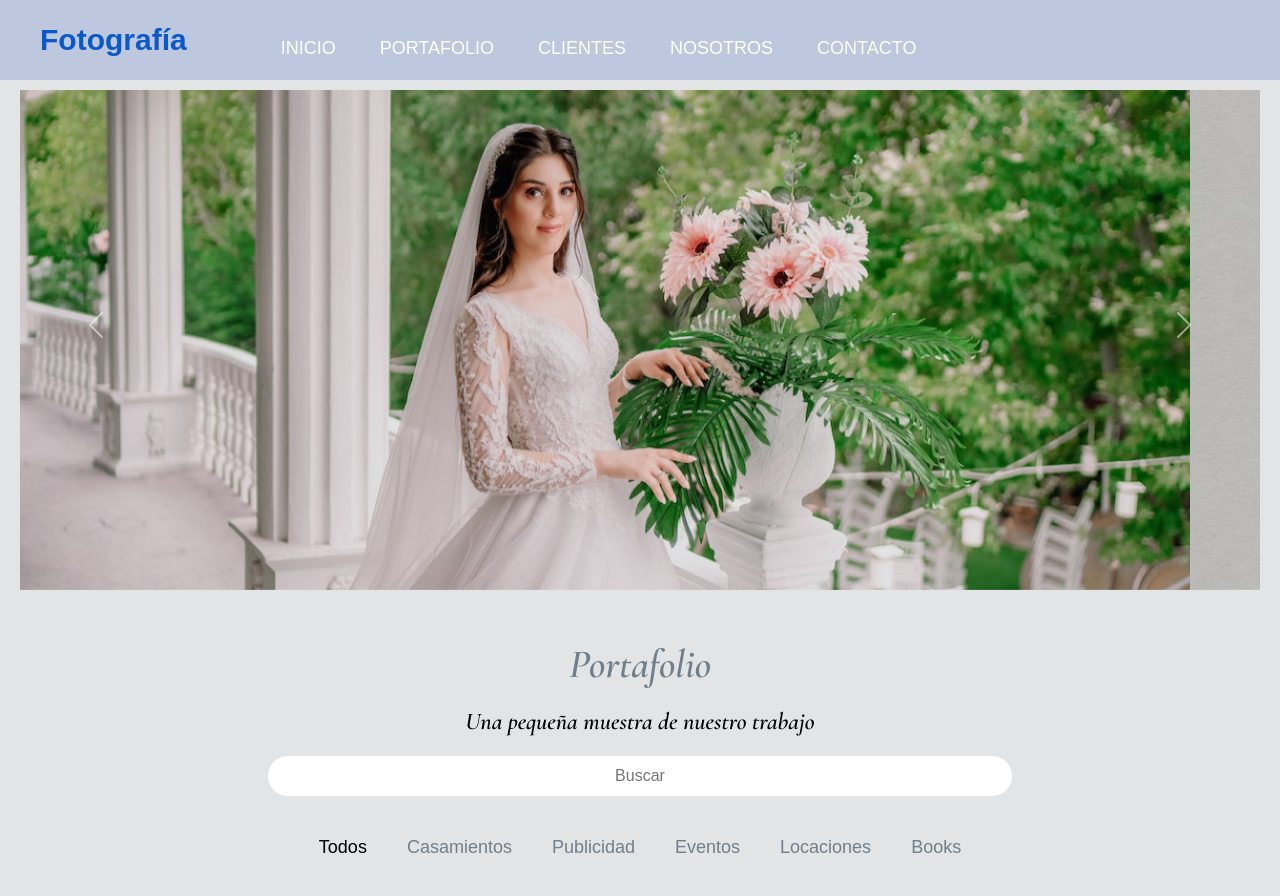
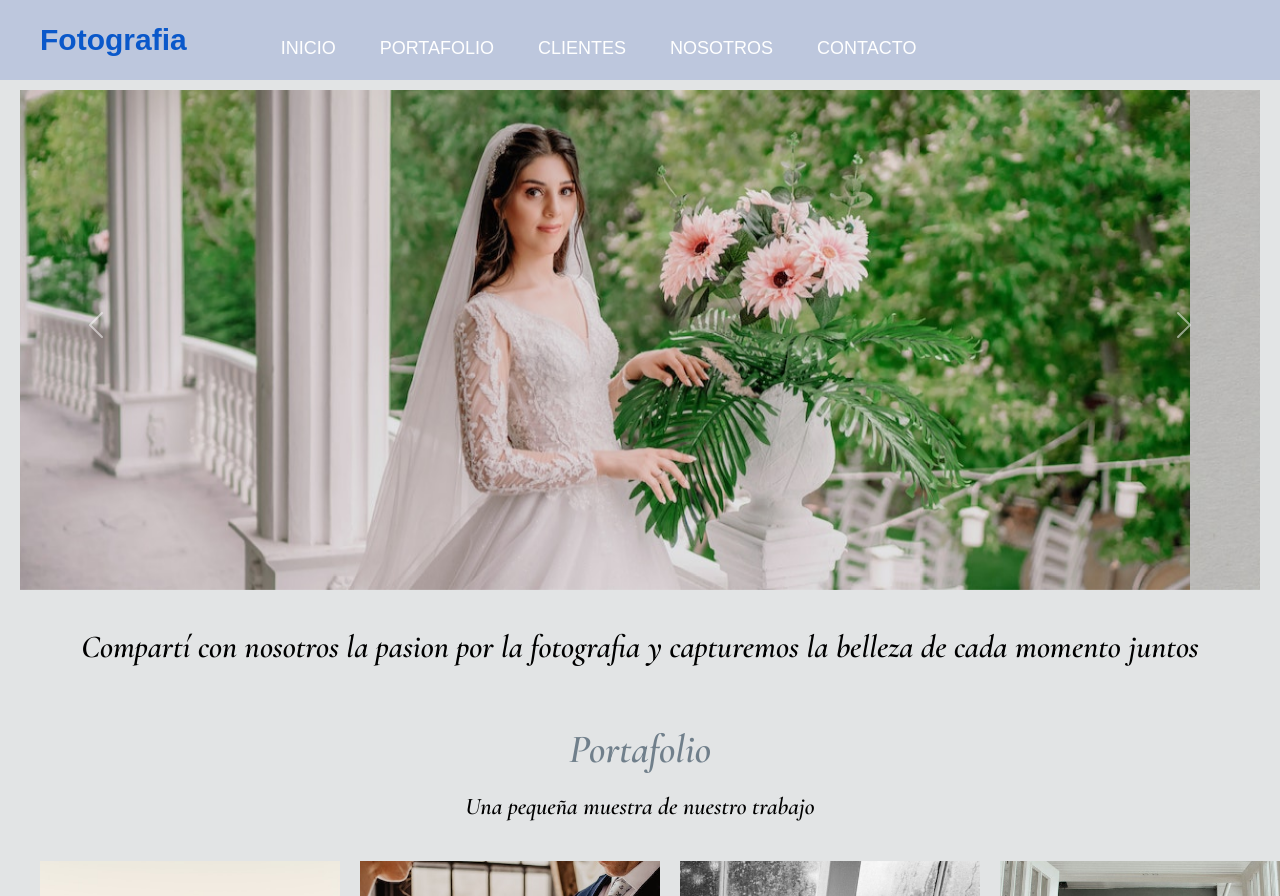
Before and after one commit to ValderreyMicaela/TPO, a plain HTML site: page INDEX.HTML in a window 1280 px wide. Shown: the top 896 px of the page. Drawn offline with nearby package versions, Linux system fonts and the light colour scheme.

Commit message:
Add files via upload

```diff
--- a/INDEX.HTML
+++ b/INDEX.HTML
@@ -4,7 +4,7 @@
     <meta charset="UTF-8" />
     <meta http-equiv="X-UA-Compatible" content="IE=edge" />
     <meta name="viewport" content="width=device-width, initial-scale=1.0" />
-    <title>Proyecto</title>
+    <title>Pasion Fotografica</title>
     <link href="https://cdn.jsdelivr.net/npm/bootstrap@5.1.3/dist/css/bootstrap.min.css" rel="stylesheet" integrity="sha384-1BmE4kWBq78iYhFldvKuhfTAU6auU8tT94WrHftjDbrCEXSU1oBoqyl2QvZ6jIW3" crossorigin="anonymous">
 
 
@@ -21,7 +21,7 @@
 
     <header class="header">
       <nav class="nav">
-        <a href="#" class="logo nav-link">Fotografía<a href=""> </a></a>
+        <a href="#" class="logo nav-link">Fotografia<a href=""> </a></a>
         <button class="nav-toggle" aria-label="Abrir menú">
           <i class="fas fa-bars"></i>
         </button>
@@ -77,7 +77,10 @@
       <span class="visually-hidden">Next</span>
     </button>
   </div>
+  <div class="seccion-texto">
 
+    <h2><br> Compartí con nosotros la pasion por la fotografia y capturemos la belleza de cada momento juntos</h2>
+  </div>
   <script src="https://cdn.jsdelivr.net/npm/bootstrap@5.1.3/dist/js/bootstrap.bundle.min.js" integrity="sha384-ka7Sk0Gln4gmtz2MlQnikT1wXgYsOg+OMhuP+IlRH9sENBO0LRn5q+8nbTov4+1p" crossorigin="anonymous"></script>
 </aside>
 
@@ -90,21 +93,6 @@
   <div class="texto-portafolio">
     <p> Una pequeña muestra de nuestro trabajo</p>
    </div>
-
-
-  <form action="">
-    <input type="text" class="barra-busqueda" id="barra-busqueda" placeholder="Buscar">
-  </form>
-
-  <div class="categorias" id="categorias">
-    <a href="#" class="activo">Todos</a>
-    <a href="#">Casamientos</a>
-    <a href="#">Publicidad</a>
-    <a href="#">Eventos</a>
-    <a href="#">Locaciones</a>
-    <a href="#">Books</a>
-  </div>
-
 
 
 <section class="grid" id="grid">
```
Also changed, not shown: index.js (+0 -23 lines).
